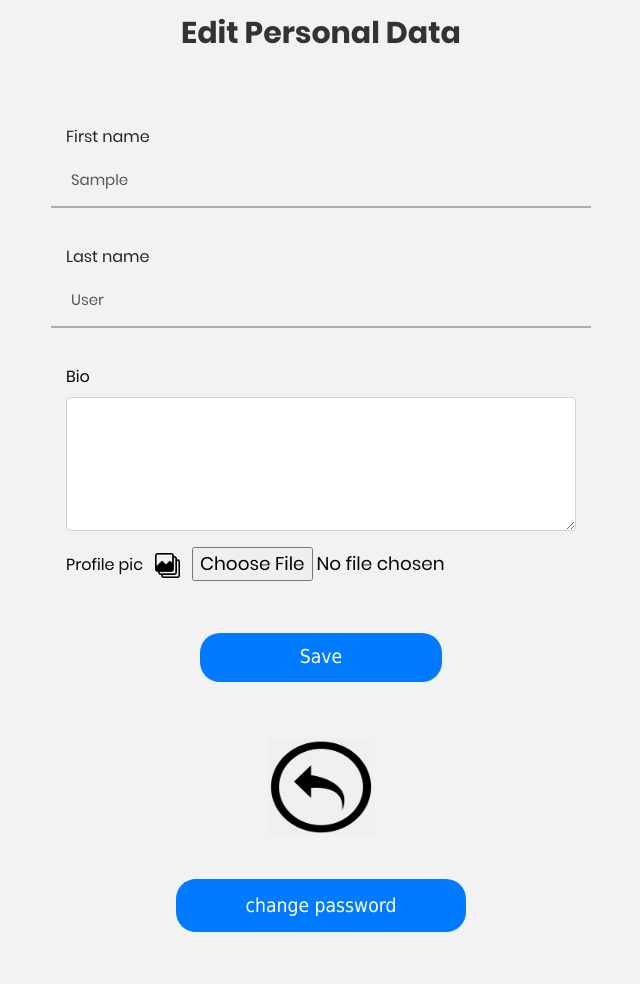
After one commit to reem-elbakry/Blog-Django, a Django app: page /users/profile/edit/ in a window 1280 px wide. The commit adds this page. Shown: the whole page, without its empty margins (319-959 px from the left). Run offline with Django 4.2, Linux system fonts and the light colour scheme; the visitor is signed in with stand-in values (Sample User, id 1); some libraries are stand-ins or nearby versions.

Commit message:
adjusting profile pic

```diff
--- a/blog/urls.py
+++ b/blog/urls.py
@@ -15,11 +15,12 @@ Including another URLconf
 """
 from django.contrib import admin
 from django.urls import path, include
-from posts import views
+from django.conf import settings
+from django.conf.urls.static import static
 
 urlpatterns = [
     path('admin/', admin.site.urls),
     path('manager/', include('manager.urls')),
     path('users/', include('users.urls')),
     path('posts/', include('posts.urls')),
-]
+]+ static(settings.MEDIA_URL, document_root=settings.MEDIA_ROOT)
--- /dev/null
+++ b/users/templates/users/edit.html
@@ -0,0 +1,54 @@
+{% extends 'users/base.html' %}
+
+{% block content %}
+{% load static %}
+<link rel="stylesheet" href="{% static 'users/forms.css' %}">
+
+<div class="limiter">
+  <div class="container-login100">
+    <div class="wrap-login200" style="text-align: center;">
+
+<form  class="login100-form validate-form" method ="POST" enctype="multipart/form-data"> {% csrf_token %}
+      <span class="login100-form-title p-b-26">
+          Edit Personal Data
+        </span>
+        <span class="login100-form-title p-b-48">
+          <i class="zmdi zmdi-font"></i>
+        </span>
+     {% for field in edit_form %}
+          <div class="container wrap-input100 validate-input" style="text-align: left;">
+               <label for="{{ field.id_for_label }}" class="label">{{ field.label }}</label>
+              <div class="mb-1">
+                {{field}}
+              </div>
+          </div>
+        {% endfor %}
+     <div class="container" style="text-align:left;">
+         <div id="profile_picture_form" >
+            {% for field in profile_form %}
+            <div class="mb-3">
+               <label for="{{ field.id_for_label }}" class="label">{{ field.label }}</label>
+               {% if field.name == "profile_pic"%}
+                <img class="ml-2 mr-2" src="{% static 'users/imgs/images.png' %}" height="25px" width="25px" >
+                {%endif%}
+              {{field}}
+            </div>
+            {% endfor %}
+        </div>
+      </div>
+    <div class="container mt-5 mb-5" style="text-align: center;">
+          <button class="btn-lg btn-primary" type="submit">Save</button>
+    </div>
+</form>
+<div class=" mx-auto " style="text-align: center;">
+  <a href="/users/profile" class="btn  px-5 "> <img width="110" height="100" src="{% static 'users/imgs/back.png' %}"alt="back button image" srcset=""> </a>
+</div>
+ <div class="m-5">
+    <a class="btn-lg btn-primary" href="#">change password</a>
+</div>
+  </div>
+    </div>
+      </div>
+
+
+{% endblock %}
--- a/users/templates/users/profile.html
+++ b/users/templates/users/profile.html
@@ -19,12 +19,11 @@
 
     <h3 class="mb-3">Email : {{user.email}}</h3>
 
-    <h4 class="mb-4">Bio :</h4>
-    <h5 class="mb-3">{{user.profile.bio}}</h5>
+    <h3 class="mb-3">Bio: {{user.profile.bio}}</h3>
   </div>
 
   <div class="container">
-    <a class="btn px-5 py-2 btn-primary" href="#">Edit profile</a>
+    <a class="btn px-5 py-2 btn-primary" href={% url 'edit_profile' %}>Edit profile</a>
   </div>
 </div>
 
```
Also changed, not shown: media/user.png (added), 1 other file.
